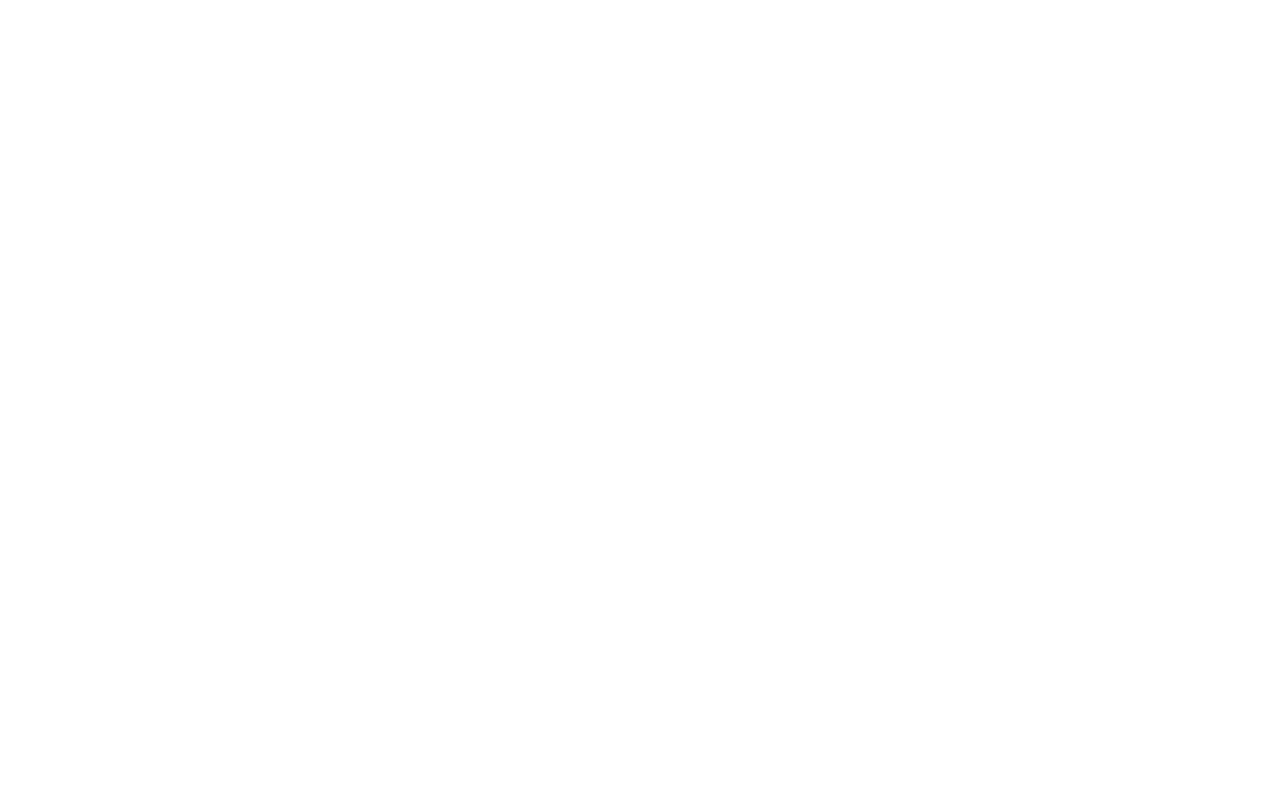
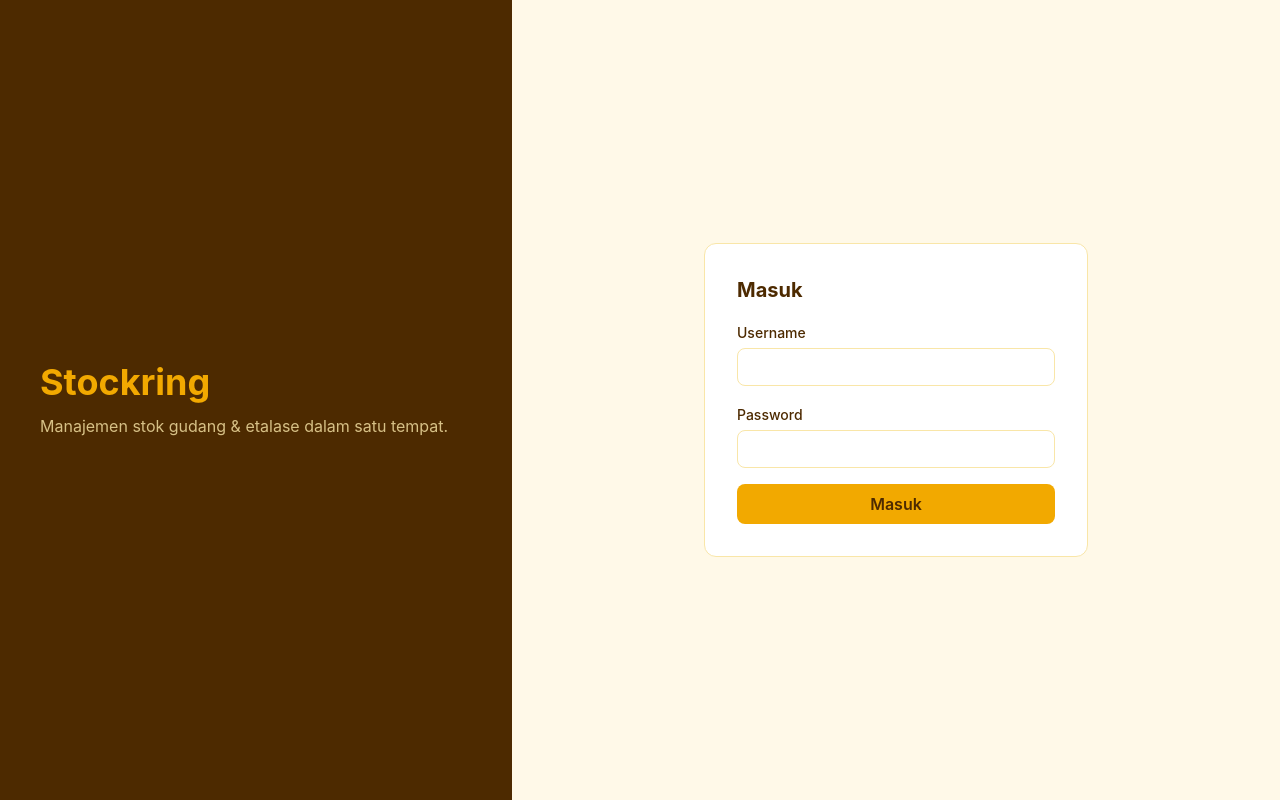
Before and after one commit to SeftivanEA/SCM-Stockring, a React (Vite) app in the folder frontend/: page /login in a window 1280 px wide. Before the commit this address had no page. Built offline with nearby package versions, Linux system fonts and the light colour scheme.

Commit message:
feat: tambah layout, routing, dan halaman login

```diff
--- a/frontend/src/App.jsx
+++ b/frontend/src/App.jsx
@@ -1,10 +1,15 @@
 import { Routes, Route, Navigate } from 'react-router-dom'
 import AppLayout from './components/layout/AppLayout'
 import PlaceholderPage from './pages/PlaceholderPage'
+import LoginPage from './pages/LoginPage'
+import ProtectedRoute from './routes/ProtectedRoute'
 
 export default function App() {
   return (
     <Routes>
+      <Route path="/login" element={<LoginPage />} />
+
+      <Route element={<ProtectedRoute />}>
         <Route element={<AppLayout />}>
           <Route path="/" element={<Navigate to="/dashboard" replace />} />
           <Route path="/dashboard" element={<PlaceholderPage title="Dashboard" />} />
@@ -15,6 +20,7 @@ export default function App() {
           <Route path="/tugas" element={<PlaceholderPage title="Pengiriman & Penataan" />} />
           <Route path="/divisi" element={<PlaceholderPage title="Divisi & Staf" />} />
         </Route>
+      </Route>
     </Routes>
   )
 }
--- a/frontend/src/components/layout/AppLayout.jsx
+++ b/frontend/src/components/layout/AppLayout.jsx
@@ -1,12 +1,10 @@
 import { Outlet } from 'react-router-dom'
 import Sidebar from './Sidebar'
 import Topbar from './Topbar'
-
-// Sementara: pengguna palsu. Nanti diganti dari AuthContext.
-const dummyUser = { nama: 'Budi', role: 'pemilik', roleLabel: 'Pemilik' }
+import { useAuth } from '../../context/useAuth'
 
 export default function AppLayout() {
-  const user = dummyUser
+  const { user } = useAuth()
 
   return (
     <div className="flex min-h-screen bg-[#FFF9E8] text-ink">
--- a/frontend/src/components/layout/Topbar.jsx
+++ b/frontend/src/components/layout/Topbar.jsx
@@ -1,4 +1,9 @@
+import { useAuth } from '../../context/useAuth'
+import Button from '../ui/Button'
+
 export default function Topbar({ user }) {
+  const { logout } = useAuth()
+
   return (
     <header className="sticky top-0 z-10 flex items-center justify-end gap-3 border-b border-cream bg-white px-4 py-3 md:px-8">
       <button className="relative rounded-lg px-3 py-2 hover:bg-cream">
@@ -15,6 +20,7 @@ export default function Topbar({ user }) {
           <span className="opacity-70">{user.roleLabel}</span>
         </div>
       </div>
+      <Button variant="outline" onClick={logout}>Keluar</Button>
     </header>
   )
 }
--- /dev/null
+++ b/frontend/src/context/AuthContext.js
@@ -0,0 +1,3 @@
+import { createContext } from 'react'
+
+export const AuthContext = createContext(null)
--- /dev/null
+++ b/frontend/src/context/AuthProvider.jsx
@@ -0,0 +1,34 @@
+import { useState } from 'react'
+import { AuthContext } from './AuthContext'
+
+// Sementara: pengguna palsu. Nanti diganti panggilan API (Sanctum).
+const dummyUsers = [
+  { username: 'budi', password: 'password', nama: 'Budi', role: 'pemilik', roleLabel: 'Pemilik' },
+  { username: 'rina', password: 'password', nama: 'Rina', role: 'pendataan', roleLabel: 'Staf Pendataan' },
+  { username: 'dewi', password: 'password', nama: 'Dewi', role: 'penataan', roleLabel: 'Staf Penataan' },
+  { username: 'andi', password: 'password', nama: 'Andi', role: 'pengiriman', roleLabel: 'Staf Pengiriman' },
+  { username: 'sari', password: 'password', nama: 'Sari', role: 'audit', roleLabel: 'Staf Audit' },
+]
+
+export default function AuthProvider({ children }) {
+  const [user, setUser] = useState(() => {
+    const saved = localStorage.getItem('user')
+    return saved ? JSON.parse(saved) : null
+  })
+
+  const login = (username, password) => {
+    const found = dummyUsers.find((u) => u.username === username && u.password === password)
+    if (!found) return false
+    const safe = { username: found.username, nama: found.nama, role: found.role, roleLabel: found.roleLabel }
+    setUser(safe)
+    localStorage.setItem('user', JSON.stringify(safe))
+    return true
+  }
+
+  const logout = () => {
+    setUser(null)
+    localStorage.removeItem('user')
+  }
+
+  return <AuthContext.Provider value={{ user, login, logout }}>{children}</AuthContext.Provider>
+}
--- /dev/null
+++ b/frontend/src/context/useAuth.js
@@ -0,0 +1,4 @@
+import { useContext } from 'react'
+import { AuthContext } from './AuthContext'
+
+export const useAuth = () => useContext(AuthContext)
--- a/frontend/src/main.jsx
+++ b/frontend/src/main.jsx
@@ -3,11 +3,14 @@ import { createRoot } from 'react-dom/client'
 import { BrowserRouter } from 'react-router-dom'
 import './index.css'
 import App from './App.jsx'
+import AuthProvider from './context/AuthProvider'
 
 createRoot(document.getElementById('root')).render(
   <StrictMode>
     <BrowserRouter>
-      <App />
+      <AuthProvider>
+        <App />
+      </AuthProvider>
     </BrowserRouter>
   </StrictMode>,
 )
--- /dev/null
+++ b/frontend/src/pages/LoginPage.jsx
@@ -0,0 +1,47 @@
+import { useState } from 'react'
+import { Navigate, useNavigate } from 'react-router-dom'
+import { useAuth } from '../context/useAuth'
+import Button from '../components/ui/Button'
+
+const inputClass =
+  'mt-1 w-full rounded-lg border border-cream bg-white px-3 py-2 text-sm focus:outline-none focus:ring-2 focus:ring-primary'
+
+export default function LoginPage() {
+  const { user, login } = useAuth()
+  const navigate = useNavigate()
+  const [username, setUsername] = useState('')
+  const [password, setPassword] = useState('')
+  const [error, setError] = useState('')
+
+  if (user) return <Navigate to="/dashboard" replace />
+
+  const handleSubmit = (e) => {
+    e.preventDefault()
+    if (login(username.trim(), password)) navigate('/dashboard')
+    else setError('Username atau password salah')
+  }
+
+  return (
+    <div className="grid min-h-screen bg-[#FFF9E8] text-ink md:grid-cols-5">
+      <div className="flex flex-col justify-center bg-ink p-10 text-cream md:col-span-2">
+        <div className="text-4xl font-bold text-primary">Stockring</div>
+        <p className="mt-3 opacity-80">Manajemen stok gudang &amp; etalase dalam satu tempat.</p>
+      </div>
+      <div className="grid place-items-center p-6 md:col-span-3">
+        <form onSubmit={handleSubmit} className="w-full max-w-sm space-y-4 rounded-xl border border-cream bg-white p-8">
+          <h1 className="text-xl font-bold">Masuk</h1>
+          <div>
+            <label className="text-sm font-medium">Username</label>
+            <input className={inputClass} value={username} onChange={(e) => setUsername(e.target.value)} />
+          </div>
+          <div>
+            <label className="text-sm font-medium">Password</label>
+            <input type="password" className={inputClass} value={password} onChange={(e) => setPassword(e.target.value)} />
+          </div>
+          {error && <p className="text-sm text-red-600">{error}</p>}
+          <Button type="submit" className="w-full">Masuk</Button>
+        </form>
+      </div>
+    </div>
+  )
+}
--- /dev/null
+++ b/frontend/src/routes/ProtectedRoute.jsx
@@ -0,0 +1,7 @@
+import { Navigate, Outlet } from 'react-router-dom'
+import { useAuth } from '../context/useAuth'
+
+export default function ProtectedRoute() {
+  const { user } = useAuth()
+  return user ? <Outlet /> : <Navigate to="/login" replace />
+}
```
Lines whose indentation alone changed are shown as unchanged.
